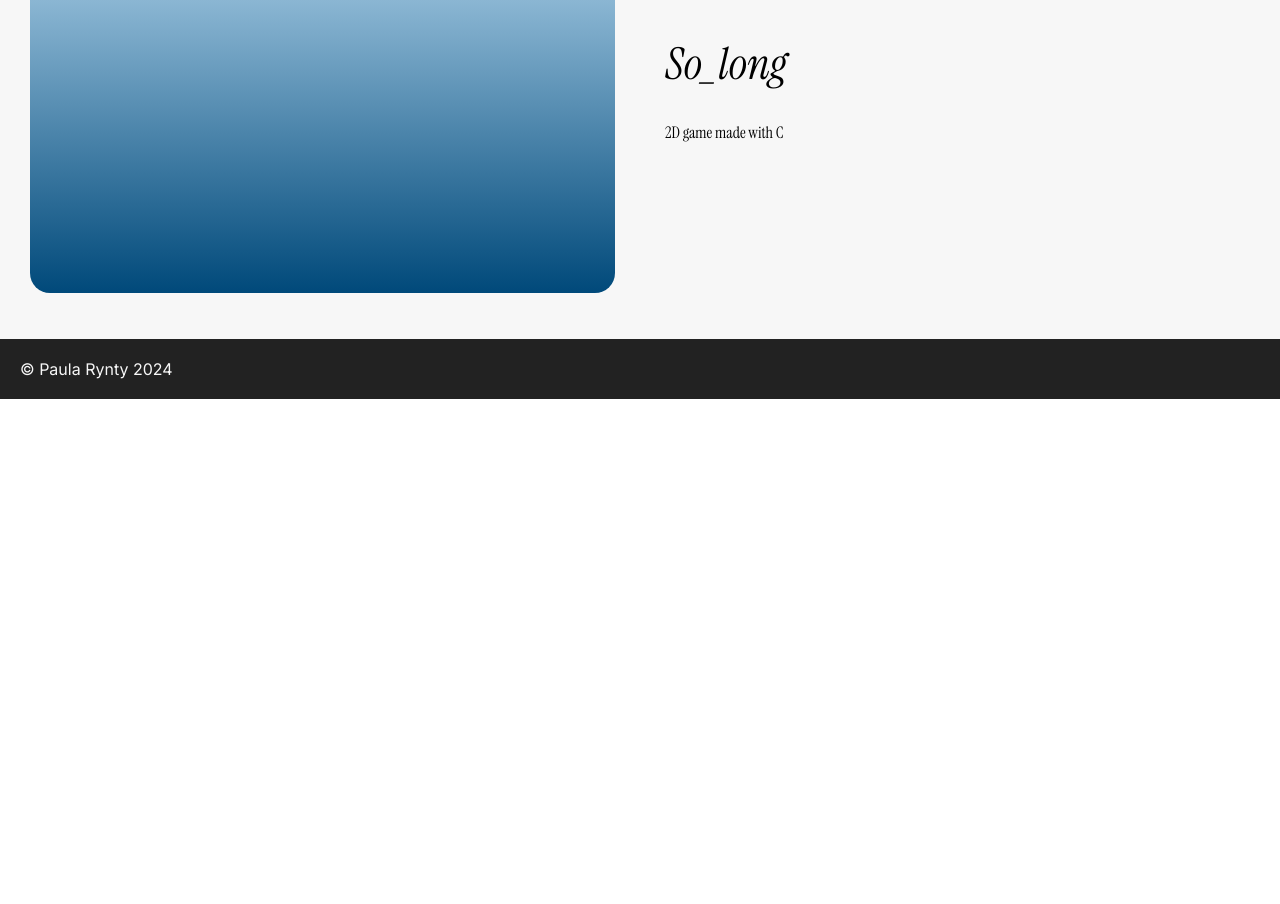
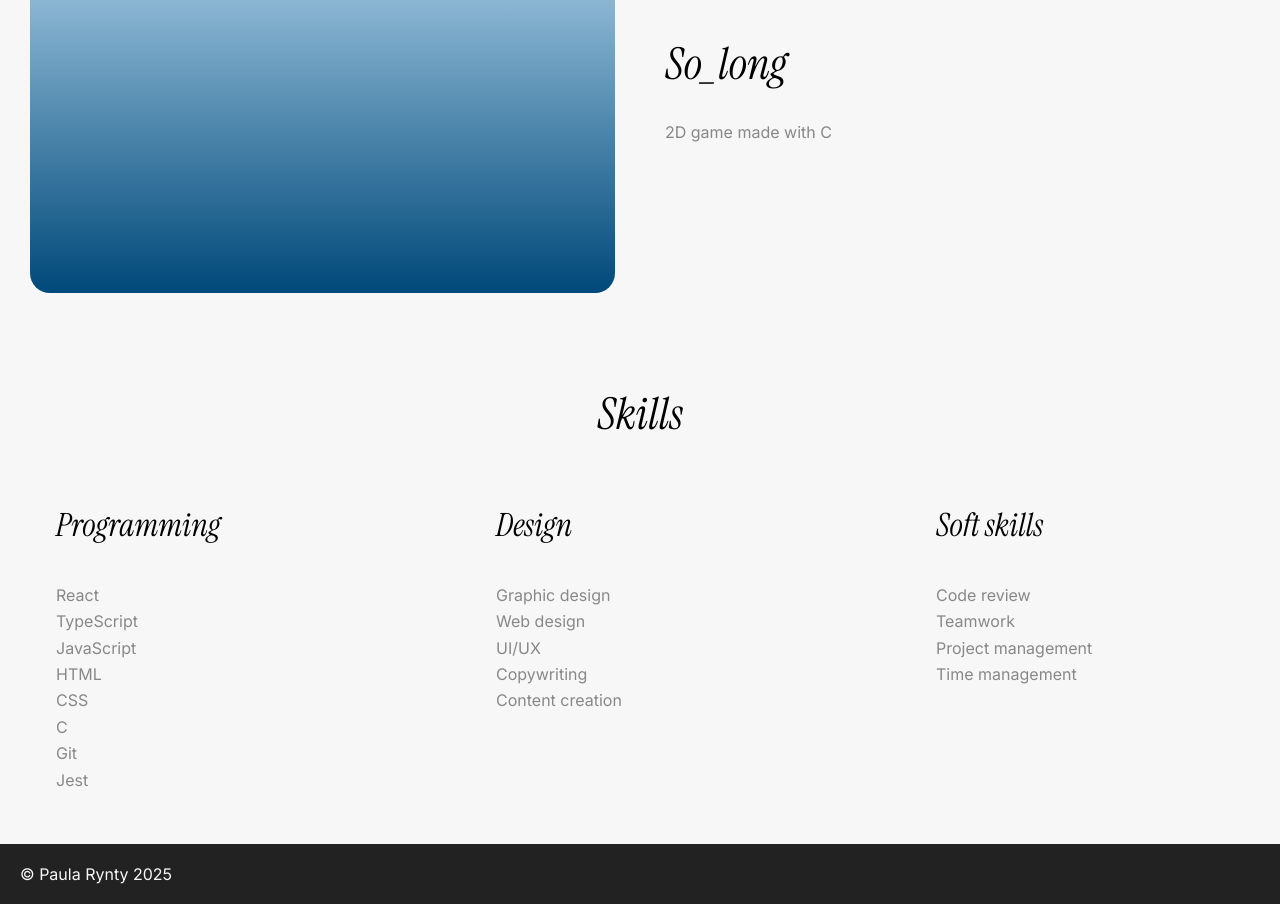
Before and after one commit to paularynty/portfolio, a React (Create React App) app: page / in a window 1280 px wide. Shown: the part 1520-2424 px from the top of the page. Before the commit the page ends 1919 px from the top, so only its background shows below. Built offline with nearby package versions, Linux system fonts and the light colour scheme.

Commit message:
added skill section to home page

```diff
--- a/src/App.css
+++ b/src/App.css
@@ -10,25 +10,7 @@
   }
 }
 
-.Skills-container {
-  display: flex;
-  justify-content: space-around;
-  flex-wrap: wrap;
-  color: #000000;
-  padding: 0rem 0rem 2rem 0rem;
-  background-color: #F7F7F7;
-  text-align: left;
-  h1 {
-    margin: 0.6rem auto;
-  }
-  p {
-    font-family: "Inter", sans-serif;
-    color: #888888;
-    margin: 0.3rem auto;
-  }
-}
-
-.Projects {
+.Section-wrapper {
   display: flex;
   flex-direction: column;
   justify-content: center;
@@ -40,22 +22,6 @@
   p {
     margin: 0px;
   }
-}
-
-.Projects-container {
-  align-content: center;
-  align-items: center;
-  display: flex;
-  flex: none;
-  flex-direction: column;
-  flex-wrap: nowrap;
-  gap: 40px;
-  height: min-content;
-  justify-content: center;
-  max-width: 100%;
-  overflow: visible;
-  padding: 30px;
-  position: relative;
 }
 
 .Contact {
--- a/src/App.tsx
+++ b/src/App.tsx
@@ -17,7 +17,7 @@ export default function App() {
           <Route path="/project/:projectName" element={<ProjectDetails />} />
         </Routes>
         <footer className="footer">
-          <p>© Paula Rynty 2024</p>
+          <p>© Paula Rynty 2025</p>
         </footer>
       </div>
     </Router>
--- a/src/components/Project/Project.css
+++ b/src/components/Project/Project.css
@@ -1,3 +1,18 @@
+.Projects-container {
+  align-content: center;
+  align-items: center;
+  display: flex;
+  flex: none;
+  flex-direction: column;
+  flex-wrap: nowrap;
+  gap: 40px;
+  height: min-content;
+  justify-content: center;
+  max-width: 100%;
+  overflow: visible;
+  padding: 30px;
+  position: relative;
+}
 
 .Projects-subcontainer {
   align-items: center;
@@ -18,7 +33,11 @@
   align-items: center;
   /* max-width: 300px; */
   aspect-ratio: 1.333 / 1;
-    background: linear-gradient(180deg, var(--token-11dab1c1-ce69-43f5-99ba-2f5a404fcafc, #cfecff) 0%, var(--token-003f7a06-7a49-44ee-b932-7e9040747fa3, #00497a) 100%);
+  background: linear-gradient(
+    180deg,
+    var(--token-11dab1c1-ce69-43f5-99ba-2f5a404fcafc, #cfecff) 0%,
+    var(--token-003f7a06-7a49-44ee-b932-7e9040747fa3, #00497a) 100%
+  );
   border-radius: 20px;
   display: flex;
   flex: 1 0 0px;
@@ -45,6 +64,11 @@
   padding: 0;
   position: relative;
   width: 1px;
+  p {
+    text-align: left;
+    font-family: "Inter", sans-serif;
+    color: #888888;
+  }
 }
 
 a {
--- /dev/null
+++ b/src/components/Skills/Skills.css
@@ -0,0 +1,58 @@
+.Skills-container {
+  display: flex;
+  flex-direction: row;
+  flex-wrap: nowrap;
+  width: 100%;
+  gap: 40px;
+  color: #000000;
+  padding: 0;
+  background-color: #f7f7f7;
+  text-align: left;
+  h1 {
+    text-align: left;
+    font-size: 32px;
+    margin: 16px 0 16px 40px;
+  }
+}
+
+.Skills-subcontainer {
+  align-items: flex-start;
+  display: flex;
+  flex-direction: column;
+  flex-wrap: nowrap;
+  width: 100%;
+  height: min-content;
+  justify-content: left;
+  padding: 1rem;
+  position: relative;
+  li {
+    list-style-type: none;
+    font-family: "Inter", sans-serif;
+    color: #888888;
+    margin: 0.4rem auto;
+  }
+}
+
+.Skills-description {
+  align-content: flex-start;
+  align-items: flex-start;
+  align-self: stretch;
+  display: flex;
+  flex: 1 0 0px;
+  flex-direction: row;
+  flex-wrap: nowrap;
+  height: auto;
+  justify-content: center;
+  padding: 0;
+  position: relative;
+  width: 1px;
+}
+
+a {
+  text-decoration: none;
+  color: black;
+}
+
+a:hover {
+  color: #00497a;
+}
--- /dev/null
+++ b/src/components/Skills/Skills.tsx
@@ -0,0 +1,14 @@
+import "./Skills.css";
+
+export const Skill = (props: { category: string; skills: string[] }) => {
+  return (
+    <div className="Skills-subcontainer">
+      <h1>{props.category}</h1>
+      <ul className="Skills-list">
+        {props.skills.map((skill, index) => (
+            <li key={index}>{skill}</li>
+      ))}
+      </ul>
+    </div>
+  );
+};
--- a/src/components/index.ts
+++ b/src/components/index.ts
@@ -1,2 +1,3 @@
 export { Header } from  "./Header/Header"
 export { Project } from  "./Project/Project"
+export { Skill } from  "./Skills/Skills"
--- a/src/pages/Home.tsx
+++ b/src/pages/Home.tsx
@@ -1,5 +1,5 @@
 import React from "react";
-import { Project } from "../components";
+import { Project, Skill } from "../components";
 
 export const Home = () => {
   return (
@@ -18,7 +18,7 @@ export const Home = () => {
           </p>
         </div>
       </div>
-      <div className="Projects">
+      <div className="Section-wrapper">
         <h1>Projects</h1>
         <div className="Projects-container">
           <Project
@@ -29,6 +29,43 @@ export const Home = () => {
           <Project name="So_long" description="2D game made with C" />
         </div>
       </div>
+      <div className="Section-wrapper">
+        <h1>Skills</h1>
+        <div className="Skills-container">
+          <Skill
+            category="Programming"
+            skills={[
+              "React",
+              "TypeScript",
+              "JavaScript",
+              "HTML",
+              "CSS",
+              "C",
+              "Git",
+              "Jest",
+            ]}
+          />
+          <Skill
+            category="Design"
+            skills={[
+              "Graphic design",
+              "Web design",
+              "UI/UX",
+              "Copywriting",
+              "Content creation",
+            ]}
+          />
+          <Skill
+            category="Soft skills"
+            skills={[
+              "Code review",
+              "Teamwork",
+              "Project management",
+              "Time management",
+            ]}
+          />
+        </div>
+      </div>
     </div>
   );
 };
```
Lines whose indentation alone changed are shown as unchanged.
